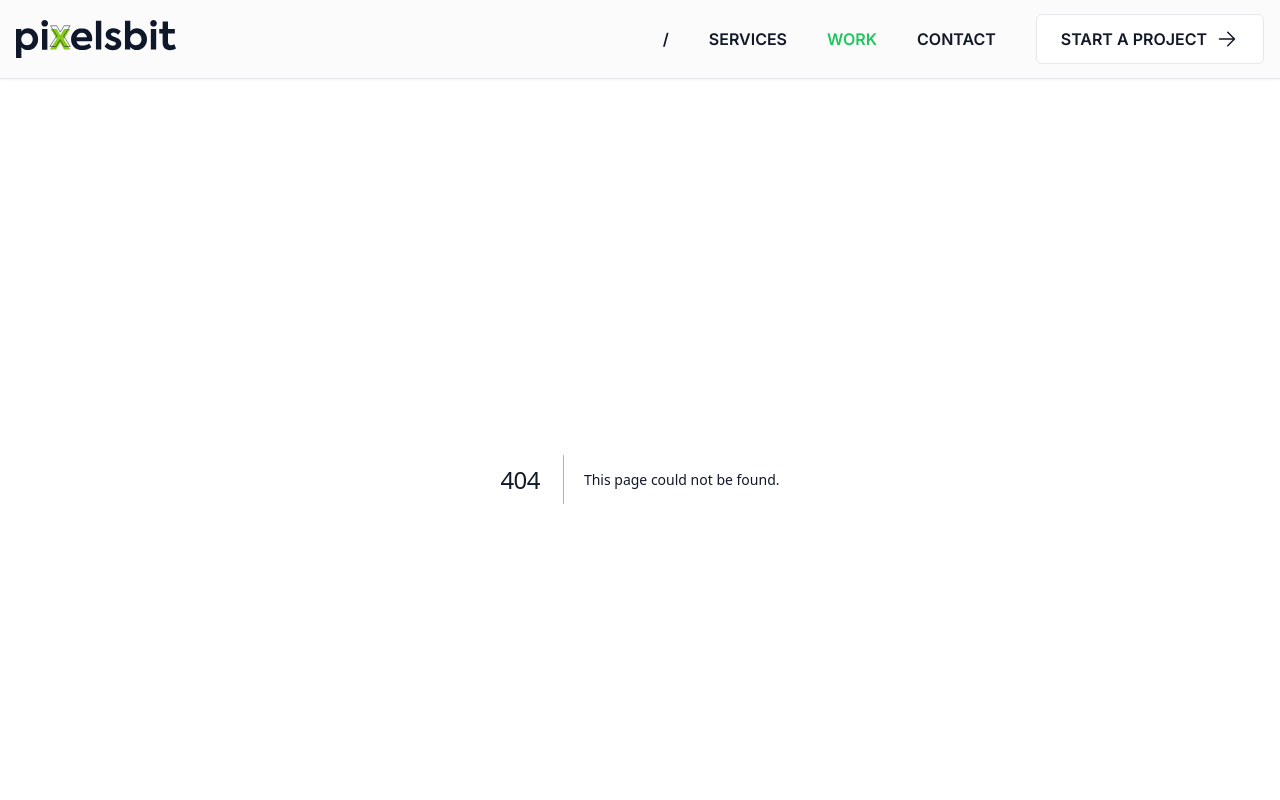
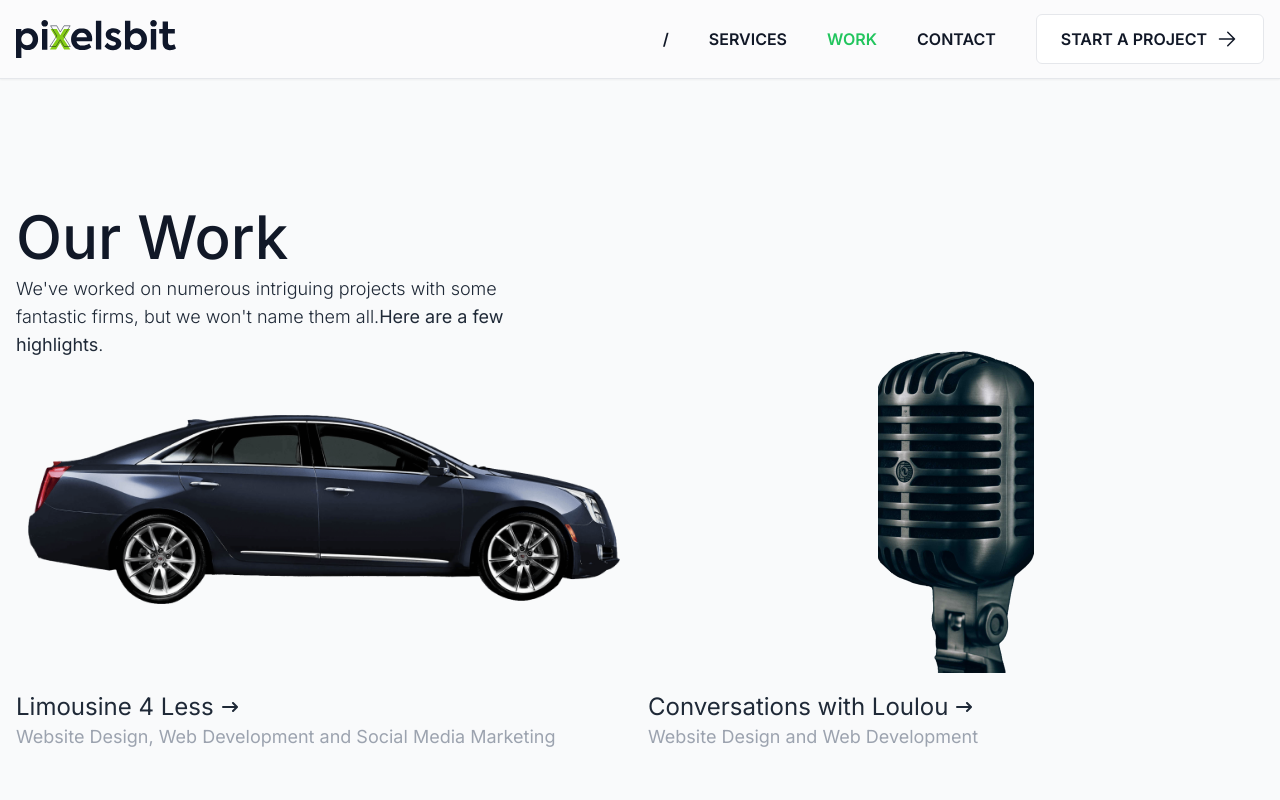
Before and after one commit to saadkhaan/PB, a Next.js app: page /work in a window 1280 px wide. Before the commit this address had no page. Shown: the top 800 px of the page. Built offline with nearby package versions, Linux system fonts and the light colour scheme.

Commit message:
contact form updated

```diff
--- a/components/CallToAction.js
+++ b/components/CallToAction.js
@@ -1,3 +1,5 @@
+import Link from "next/link";
+
 export default function CallToAction() {
 	return (
 		<div className="bg-white">
@@ -45,9 +47,9 @@
 							any longer, reach out to us and start seeing results.
 						</p>
 						<div className="mt-10 flex items-center justify-center gap-x-6 lg:justify-start">
-							<a
-								className="flex items-center space-x-2 rounded-md bg-green-500 px-6 py-3 transition-all duration-200 hover:scale-110 hover:text-gray-900"
-								href="mailto:saad@pixelsbit.com"
+							<Link
+								className="btn btn-dark flex space-x-2 bg-green-500 text-black hover:bg-gray-100 hover:text-black"
+								href="/contact"
 							>
 								<span className="font-medium">Start a Project</span>
 								<svg
@@ -64,7 +66,7 @@
 										d="M4.5 12h15m0 0l-6.75-6.75M19.5 12l-6.75 6.75"
 									/>
 								</svg>
-							</a>
+							</Link>
 						</div>
 					</div>
 					<div className="relative mt-16 h-80 lg:mt-8">
--- a/package.json
+++ b/package.json
@@ -9,7 +9,9 @@
     "lint": "next lint"
   },
   "dependencies": {
+    "@formspree/react": "^2.4.1",
     "@next/font": "13.1.1",
+    "@sendgrid/mail": "^7.7.0",
     "eslint": "8.30.0",
     "eslint-config-next": "^12.0.4",
     "framer-motion": "^8.5.0",
--- /dev/null
+++ b/pages/api/send.js
@@ -0,0 +1,39 @@
+const sgMail = require("@sendgrid/mail");
+sgMail.setApiKey(process.env.SENDGRID_API_KEY);
+
+// const msg = {
+// 	to: "khaansaad@outlook.com", // Change to your recipient
+// 	from: "saad@pixelsbit.com", // Change to your verified sender
+// 	subject: "Sending with SendGrid is Fun",
+// 	text: "and easy to do anywhere, even with Node.js",
+// 	html: "<strong>and easy to do anywhere, even with Node.js</strong>",
+// };
+
+// sgMail
+// 	.send(msg)
+// 	.then((response) => {
+// 		console.log(response[0].statusCode);
+// 		console.log(response[0].headers);
+// 	})
+// 	.catch((error) => {
+// 		console.error(error);
+// 	});
+
+module.exports = async (req, res) => {
+	if (req.method === "POST") {
+		const { name, email, message } = req.body;
+		const msg = {
+			to: "khaansaad@outlook.com",
+			from: "saad@pixelsbit.com",
+			subject: `${name.toUpperCase()} sent you a message`,
+			text: `Email => ${email}`,
+			html: `<strong>${message}</strong>`,
+		};
+		try {
+			await sgMail.send(msg);
+			res.status(200).json({ success: true });
+		} catch (err) {
+			res.status(500).json({ success: false });
+		}
+	}
+};
--- a/pages/contact/index.js
+++ b/pages/contact/index.js
@@ -1,6 +1,20 @@
+import { useState } from "react";
 import Head from "next/head";
+import { useForm, ValidationError } from "@formspree/react";
 
 export default function Contact() {
+	const [state, handleSubmit] = useForm("mnqlglqj");
+	if (state.succeeded) {
+		return (
+			<section className="flex items-center py-72">
+				<div className="container text-center">
+					<h2 className="mb-6">Thank you.</h2>
+					<p>Your form has been received and I will contact you very soon!</p>
+				</div>
+			</section>
+		);
+	}
+
 	return (
 		<>
 			<Head>
@@ -88,9 +102,8 @@
 					</div>
 					<div className="mt-12">
 						<form
-							action="#"
 							method="POST"
-							onsubmit="validateFormWithJS()"
+							onSubmit={handleSubmit}
 							className="grid grid-cols-1 gap-y-6 sm:grid-cols-2 sm:gap-x-8"
 						>
 							<div>
@@ -110,6 +123,11 @@
 										className="block w-full rounded-md border-gray-300 py-3 px-4 shadow-sm focus:border-indigo-500 focus:ring-indigo-500"
 									/>
 								</div>
+								<ValidationError
+									prefix="Email"
+									field="email"
+									errors={state.errors}
+								/>
 							</div>
 							<div>
 								<label
@@ -127,6 +145,11 @@
 										className="block w-full rounded-md border-gray-300 py-3 px-4 shadow-sm focus:border-indigo-500 focus:ring-indigo-500"
 									/>
 								</div>
+								<ValidationError
+									prefix="Message"
+									field="message"
+									errors={state.errors}
+								/>
 							</div>
 							<div className="sm:col-span-2">
 								<label
@@ -144,6 +167,11 @@
 										className="block w-full rounded-md border-gray-300 py-3 px-4 shadow-sm focus:border-indigo-500 focus:ring-indigo-500"
 									/>
 								</div>
+								<ValidationError
+									prefix="Message"
+									field="message"
+									errors={state.errors}
+								/>
 							</div>
 							<div className="sm:col-span-2">
 								<label
@@ -162,38 +190,11 @@
 										className="block w-full rounded-md border-gray-300 py-3 px-4 shadow-sm focus:border-indigo-500 focus:ring-indigo-500"
 									/>
 								</div>
-							</div>
-							<div className="sm:col-span-2">
-								<label
-									htmlFor="phone-number"
-									className="block text-sm font-medium text-gray-700"
-								>
-									Phone Number
-								</label>
-								<div className="relative mt-1 rounded-md shadow-sm">
-									<div className="absolute inset-y-0 left-0 flex items-center">
-										<label htmlFor="country" className="sr-only">
-											Country
-										</label>
-										<select
-											id="country"
-											name="country"
-											className="h-full rounded-md border-transparent bg-transparent py-0 pl-4 pr-8 text-gray-500 focus:border-indigo-500 focus:ring-indigo-500"
-										>
-											<option>US</option>
-											<option>CA</option>
-											<option>EU</option>
-										</select>
-									</div>
-									<input
-										type="text"
-										name="phone-number"
-										id="phone-number"
-										autoComplete="tel"
-										className="block w-full rounded-md border-gray-300 py-3 px-4 pl-20 focus:border-indigo-500 focus:ring-indigo-500"
-										placeholder="+1 (555) 987-6543"
-									/>
-								</div>
+								<ValidationError
+									prefix="Email"
+									field="email"
+									errors={state.errors}
+								/>
 							</div>
 							<div className="sm:col-span-2">
 								<label
@@ -211,9 +212,18 @@
 										defaultValue={""}
 									/>
 								</div>
+								<ValidationError
+									prefix="Email"
+									field="email"
+									errors={state.errors}
+								/>
 							</div>
 							<div className="sm:col-span-2">
-								<button type="submit" className="btn btn-dark w-full">
+								<button
+									type="submit"
+									className="btn btn-dark w-full"
+									disabled={state.submitting}
+								>
 									Let&apos;s talk
 								</button>
 							</div>
--- a/pages/index.js
+++ b/pages/index.js
@@ -96,7 +96,7 @@
 											pathLength: [0, 1],
 										}}
 										transition={{
-											duration: 4,
+											duration: 2,
 											ease: "easeInOut",
 										}}
 										className="pointer-events-none"
--- /dev/null
+++ b/pages/work/index.js
@@ -0,0 +1,102 @@
+import React from "react";
+
+export default function work() {
+	return (
+		<section className="portfolio bg-gray-50 py-8 md:py-32">
+			<div className="container">
+				<h2 className="text-3xl font-medium text-gray-900 md:text-6xl">
+					Our Work
+				</h2>
+				<div className="md:w-5/12">
+					<p className="mt-2 font-light text-gray-800 md:text-lg">
+						We&apos;ve worked on numerous intriguing projects with some
+						fantastic firms, but we won&apos;t name them all.
+						<span className="font-normal">Here are a few highlights</span>.
+					</p>
+				</div>
+				<div className="mt-8 grid grid-cols-1 gap-x-4 gap-y-16 md:grid-cols-2">
+					<div className="card flex flex-col ">
+						<div className="card-bg relative h-[200px] px-3 pt-6 before:absolute before:-inset-1 before:block before:h-48 before:max-h-max before:origin-top-left  before:scale-x-75 before:transform before:rounded-lg before:bg-gray-800 before:transition before:duration-500 before:ease-[cubic-bezier(0.79,0.14,0.15,0.86)] before:hover:scale-x-100 md:h-[300px] md:before:h-72">
+							<div className="card__image relative">
+								<img src="/car.png" alt="" className="w-auto md:w-auto" />
+							</div>
+						</div>
+						<div className="card__details">
+							<div className="card__details-header group flex  items-center">
+								<h3 className="text-xl text-gray-800 md:text-2xl">
+									<a
+										href="https://limousine4less.us"
+										target="_blank"
+										rel="noopener noreferrer"
+									>
+										Limousine 4 Less
+									</a>
+								</h3>
+								<svg
+									width="16"
+									height="10"
+									fill="none"
+									xmlns="http://www.w3.org/2000/svg"
+									className="ml-2 transform transition-all duration-200 group-hover:ml-4"
+								>
+									<path
+										fillRule="evenodd"
+										clipRule="evenodd"
+										d="M10.293.293a1 1 0 0 1 1.414 0l4 4a1 1 0 0 1 0 1.414l-4 4a1 1 0 0 1-1.414-1.414L12.586 6H1a1 1 0 0 1 0-2h11.586l-2.293-2.293a1 1 0 0 1 0-1.414Z"
+										fill="#1F2937"
+									/>
+								</svg>
+							</div>
+
+							<p className="text-base text-gray-400 md:text-lg">
+								Website Design, Web Development and Social Media Marketing
+							</p>
+						</div>
+					</div>
+
+					<div className="card flex flex-col">
+						<div className="card-bg relative h-[200px] px-3 pt-6 before:absolute before:-inset-1 before:block before:h-48 before:max-h-max before:origin-top-left  before:scale-x-75 before:transform before:rounded-lg before:bg-[#000A13] before:transition before:duration-500 before:ease-[cubic-bezier(0.79,0.14,0.15,0.86)] before:hover:scale-x-100 md:h-[300px] md:before:h-72">
+							<div className="card__image relative">
+								<img
+									src="/mic.png"
+									alt=""
+									className="mx-auto -mt-px w-20 md:-mt-16 md:w-auto"
+								/>
+							</div>
+						</div>
+						<div className="card__details">
+							<div className="card__details-header group flex  items-center">
+								<h3 className="text-xl text-gray-800 md:text-2xl">
+									<a
+										href="https://conversationswithloulou.com"
+										target="_blank"
+										rel="noopener noreferrer"
+									>
+										Conversations with Loulou
+									</a>
+								</h3>
+								<svg
+									width="16"
+									height="10"
+									fill="none"
+									xmlns="http://www.w3.org/2000/svg"
+									className="ml-2 transform transition-all duration-200 group-hover:ml-4"
+								>
+									<path
+										fillRule="evenodd"
+										clipRule="evenodd"
+										d="M10.293.293a1 1 0 0 1 1.414 0l4 4a1 1 0 0 1 0 1.414l-4 4a1 1 0 0 1-1.414-1.414L12.586 6H1a1 1 0 0 1 0-2h11.586l-2.293-2.293a1 1 0 0 1 0-1.414Z"
+										fill="#1F2937"
+									/>
+								</svg>
+							</div>
+							<p className="text-base text-gray-400 md:text-lg">
+								Website Design and Web Development
+							</p>
+						</div>
+					</div>
+				</div>
+			</div>
+		</section>
+	);
+}
```
Also changed, not shown: 1 other file (tests, documents, lock files or other folders).
